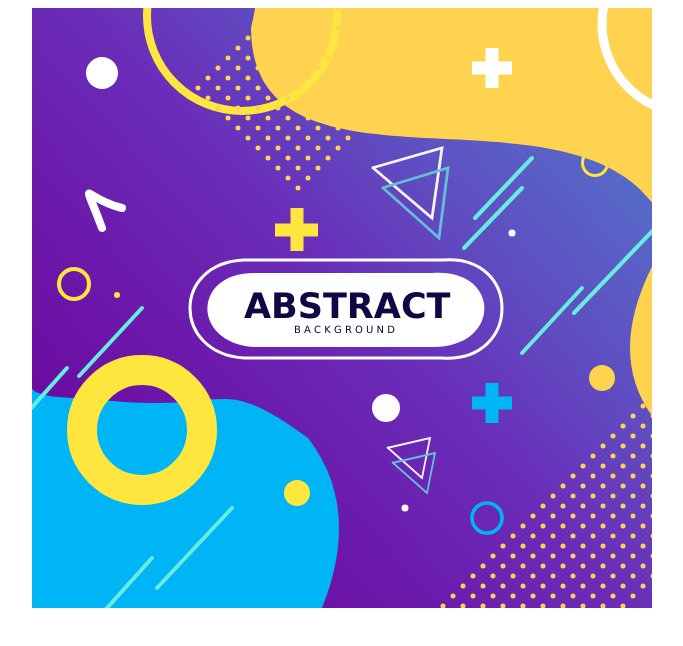
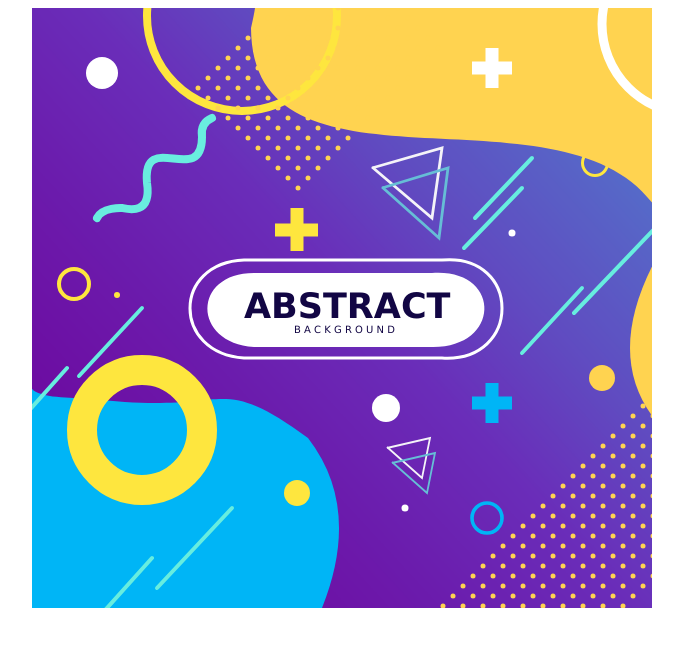
Before and after one commit to zahovicS/canvas-5, a plain HTML site: page index2.html in a window 1280 px wide. Shown: the whole page, without its empty margins (298-981 px from the left). Drawn offline with Linux system fonts and the light colour scheme.

Commit message:
update 4

```diff
--- a/index2.html
+++ b/index2.html
@@ -59,14 +59,20 @@
 	function gusano()
 	{
 		c.beginPath();
-  		c.moveTo(70, 220);
-  		c.bezierCurveTo(50,165,50,190,90,200);
+  		c.moveTo(65, 210);
+  		c.bezierCurveTo(70,199,90,200,90,200);
+  		c.bezierCurveTo(95,201,120,208,115,175);
+  		c.bezierCurveTo(110,120,170,180,170,129);
+  		c.quadraticCurveTo(168,115,180,110);
   		c.lineCap="round";
   		c.lineWidth=8	;
-  		c.strokeStyle="white";
+  		c.strokeStyle="#69EDDF";
   		c.stroke();
 	}
+	function gusanos()
+	{
 
+	}
 	function esquinaAzul()
 	{
 		c.beginPath();
```
